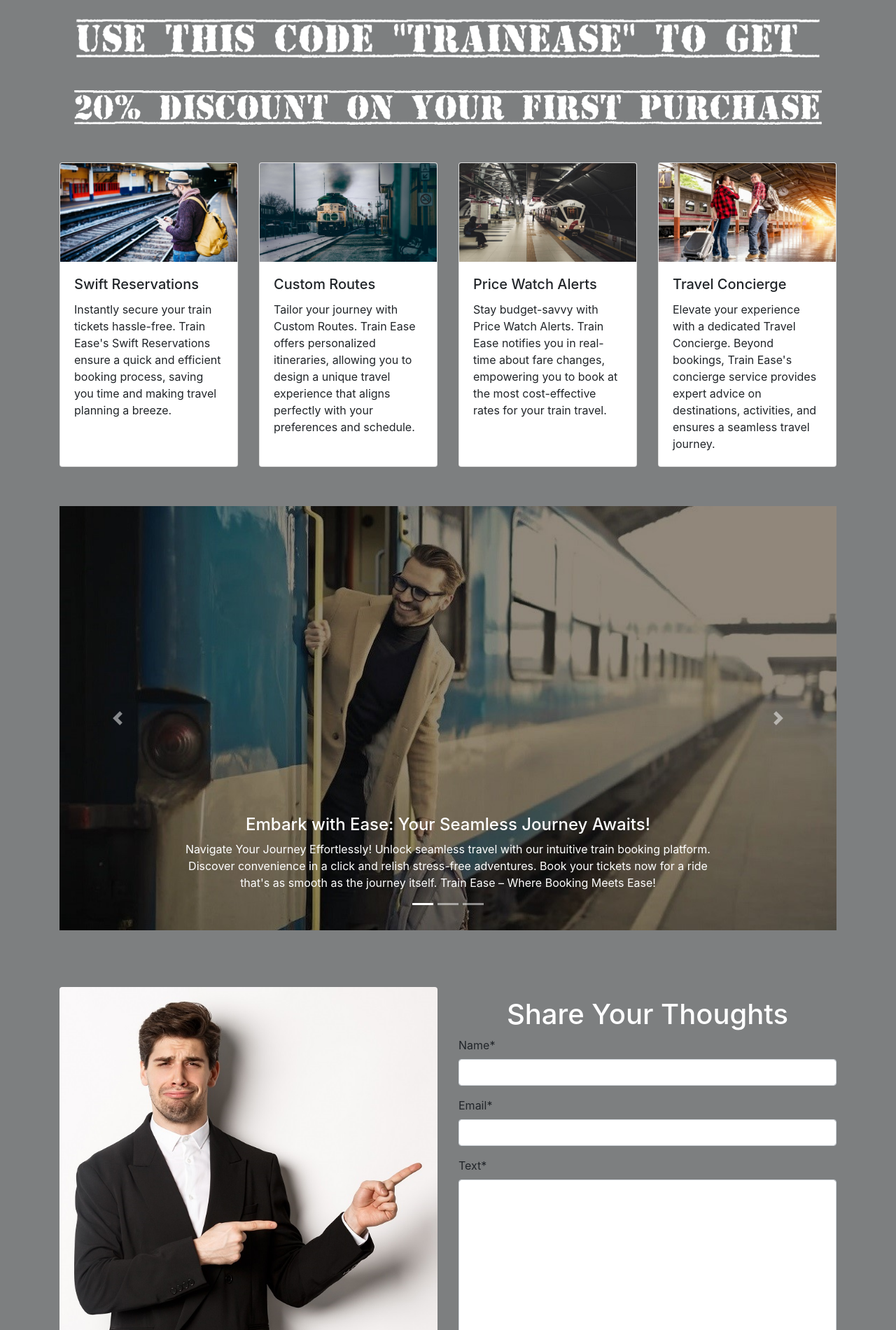
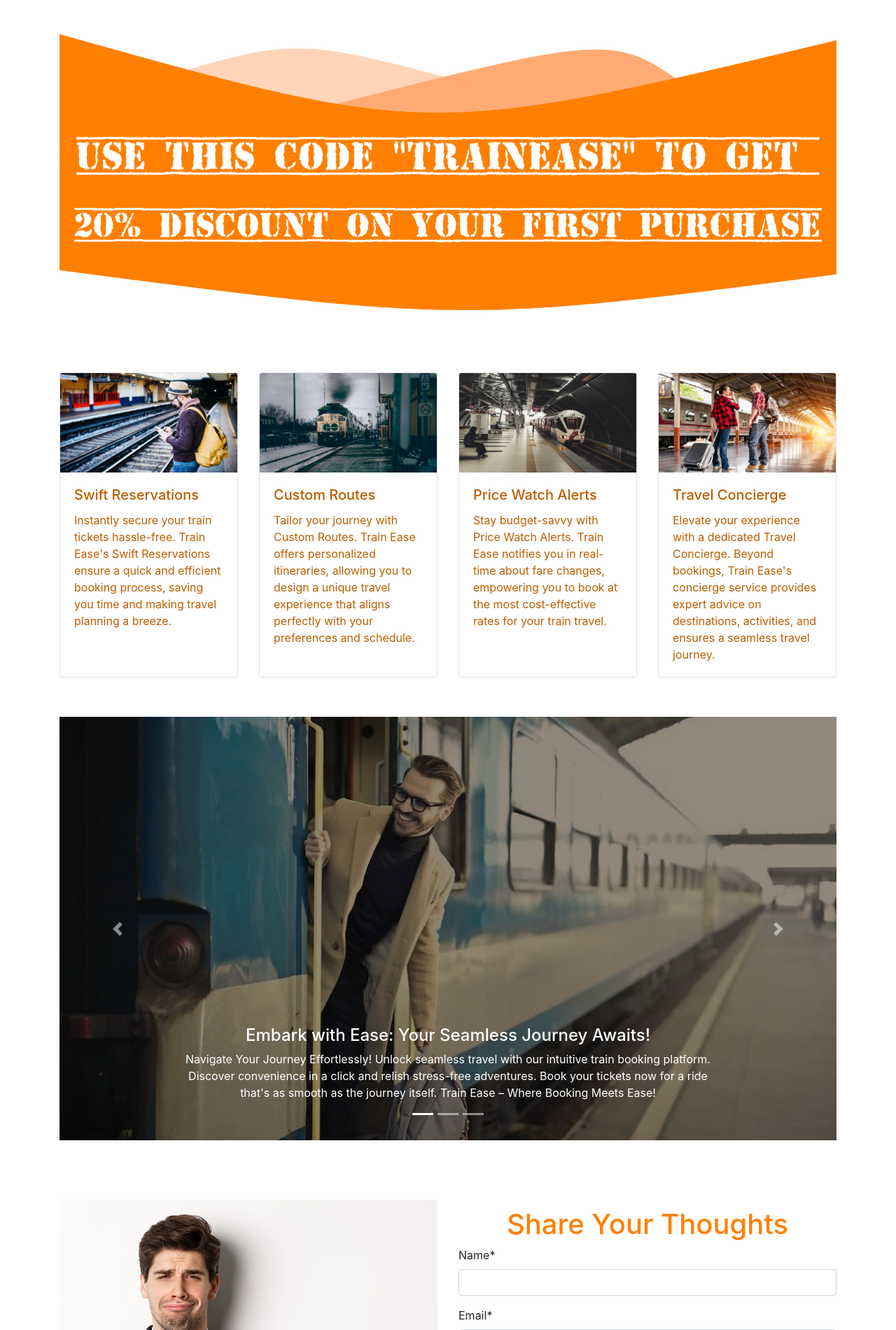
Before and after one commit to arpan-eee/Train-Ease, a Django app: page / in a window 1280 px wide. Shown: the part 417-2317 px from the top of the page at 70% size. Run offline with Django 5.2, Linux system fonts and the light colour scheme; some libraries are stand-ins or nearby versions.

Commit message:
frontend

```diff
--- /dev/null
+++ b/static/css/style.css
@@ -0,0 +1,47 @@
+body {
+  background-color: #ffffff;
+}
+
+.footer-dark {
+  background-color: #343a40;
+  color: #ffffff;
+  padding: 20px 0;
+}
+
+.footer-dark img {
+  height: 30px;
+  margin-right: 10px;
+}
+
+.discount {
+  background-color: #ff8000;
+}
+
+.home1 {
+  background-color: white;
+  width: 100%;
+}
+
+.img-curve {
+  width: 100%;
+  margin: 0%;
+  padding: 0%;
+}
+
+.home-form-top {
+  color: #ff8000;
+}
+
+.custom-btn-home {
+  color: white;
+  background-color: #ff8000;
+}
+
+.home_head {
+  color: #bc5e00;
+}
+
+.card-orng {
+  background-color: white;
+  color: #bc5e00;
+}
--- a/templates/base.html
+++ b/templates/base.html
@@ -18,25 +18,12 @@
       integrity="sha384-Gn5384xqQ1aoWXA+058RXPxPg6fy4IWvTNh0E263XmFcJlSAwiGgFAW/dAiS6JXm"
       crossorigin="anonymous"
     />
-    <style>
-      body {
-        background-color: #7d7f80;
-      }
-      .footer-dark {
-        background-color: #343a40;
-        color: #ffffff;
-        padding: 20px 0;
-      }
-
-      .footer-dark img {
-        height: 30px;
-        margin-right: 10px;
-      }
-    </style>
+    <link rel="stylesheet" href="{% static 'css/style.css' %}" />
+    <style></style>
   </head>
   <body>
-    <nav class="navbar navbar-expand-lg navbar-dark bg-dark">
-      <a class="navbar-brand" href="#">TrainEase</a>
+    <nav class="navbar navbar-expand-lg navbar-dark bg-dark fs-5 px-5">
+      <a class="navbar-brand" href="{% static 'home' %}"><h3>TrainEase</h3></a>
       <button
         class="navbar-toggler"
         type="button"
@@ -132,7 +119,9 @@
     <h3 class="bg-{{m.tags}} text-white text-center p-2">{{m}}</h3>
     {% endfor %} {% block content %}{% endblock content %}
 
-    <footer class="bg-dark footer-dark text-light text-center py-5 mt-5">
+    <img class="w-100" src="{% static 'curve.png' %}" alt="" />
+
+    <footer class="bg-dark footer-dark text-light text-center pb-5">
       <div class="container">
         <div class="row">
           <div class="col-md-4">
--- a/templates/home.html
+++ b/templates/home.html
@@ -2,21 +2,21 @@
 <br />
 {% load static %} {% load crispy_forms_tags %} {% block content %}
 <div class="container mt-5">
-  <div class="row">
+  <div class="row home1">
     <!-- Image on the Left Half -->
     <div class="col-md-12 col-lg-6 col-sm-12 text-center">
       <img
         src="https://media.istockphoto.com/id/1465124899/photo/amtrak-coast-starlight-train-at-sunset-time.webp?b=1&s=170667a&w=0&k=20&c=J9S4au8KlWRwCnMGyanMPlcVQMsUJ32BF0ivSS5kX4k="
-        alt="Book Haven Image"
+        alt="Train"
         class="img-fluid rounded-pill"
       />
     </div>
 
-    <div class="col-md-12 col-lg-6 col-sm-12 mt-3">
+    <div class="col-md-12 col-lg-6 col-sm-12 mt-3 home_head">
       <div class="d-flex align-items-center h-100">
-        <div class="text-white">
-          <h2>Welcome to TrainEase</h2>
-          <p class="lead">
+        <div class="">
+          <h1>Welcome to TrainEase</h1>
+          <p class="fs-5">
             Embark on stress-free train journeys with Train Ease – your
             user-friendly platform for seamless rail reservations. Enjoy the
             convenience of real-time updates, diverse options, and intuitive
@@ -29,9 +29,12 @@
     </div>
   </div>
 
+  <img class="img-curve mt-5" src="{% static 'curve2.png' %}" alt="" />
+
+  <div class="discount pb-3">
     <img
       src="{% static '1discount.png' %}"
-    class="d-block w-100 mt-3"
+      class="d-block w-100"
       alt="Discount"
     />
     <img
@@ -39,6 +42,9 @@
       class="d-block w-100"
       alt="Discount"
     />
+  </div>
+
+  <img class="img-curve mb-5" src="{% static 'curve3.png' %}" alt="" />
 
   <div class="row my-4">
     <div class="col-lg-3 col-md-6 col-sm-6 my-2">
@@ -48,7 +54,7 @@
           src="{% static '1.jpg' %}"
           alt="Card image cap"
         />
-        <div class="card-body">
+        <div class="card-body card-orng">
           <h5 class="card-title">Swift Reservations</h5>
           <p class="card-text">
             Instantly secure your train tickets hassle-free. Train Ease's Swift
@@ -65,7 +71,7 @@
           src="{% static '3.jpg' %}"
           alt="Card image cap"
         />
-        <div class="card-body">
+        <div class="card-body card-orng">
           <h5 class="card-title">Custom Routes</h5>
           <p class="card-text">
             Tailor your journey with Custom Routes. Train Ease offers
@@ -82,7 +88,7 @@
           src="{% static '4.jpg' %}"
           alt="Card image cap"
         />
-        <div class="card-body">
+        <div class="card-body card-orng">
           <h5 class="card-title">Price Watch Alerts</h5>
           <p class="card-text">
             Stay budget-savvy with Price Watch Alerts. Train Ease notifies you
@@ -99,7 +105,7 @@
           src="{% static '5.jpg' %}"
           alt="Card image cap"
         />
-        <div class="card-body">
+        <div class="card-body card-orng">
           <h5 class="card-title">Travel Concierge</h5>
           <p class="card-text">
             Elevate your experience with a dedicated Travel Concierge. Beyond
@@ -210,10 +216,12 @@
       />
     </div>
     <div class="col-lg-6 col-sm-12 my-5">
-      <h1 class="text-white text-center">Share Your Thoughts</h1>
+      <h1 class="home-form-top text-center">Share Your Thoughts</h1>
       <form method="post">
         {% csrf_token %} {{ form|crispy }}
-        <button type="submit" class="btn btn-info w-100">Submit</button>
+        <button type="submit" class="btn custom-btn-home w-100 fs-5">
+          Submit
+        </button>
       </form>
     </div>
   </div>
--- a/train/templates/train_display.html
+++ b/train/templates/train_display.html
@@ -12,7 +12,7 @@
         </a>
       </h3>
     </div>
-    <h5 class="text-center text-white my-3">Search By Station</h5>
+    <h5 class="text-center my-3">Search By Station</h5>
     <button
       class="btn btn-secondary dropdown-toggle"
       type="button"
@@ -60,7 +60,7 @@
                 </p>
                 <div class="text-center">
                   <a
-                    class="btn btn-primary text-white text-center"
+                    class="btn custom-btn-home w-100"
                     href="{% url 'train_details' train.id %}"
                   >
                     See Details
```
Also changed, not shown: static/curve.png (added), static/curve2.png (added), static/curve3.png (added). Lines whose indentation alone changed are shown as unchanged.
